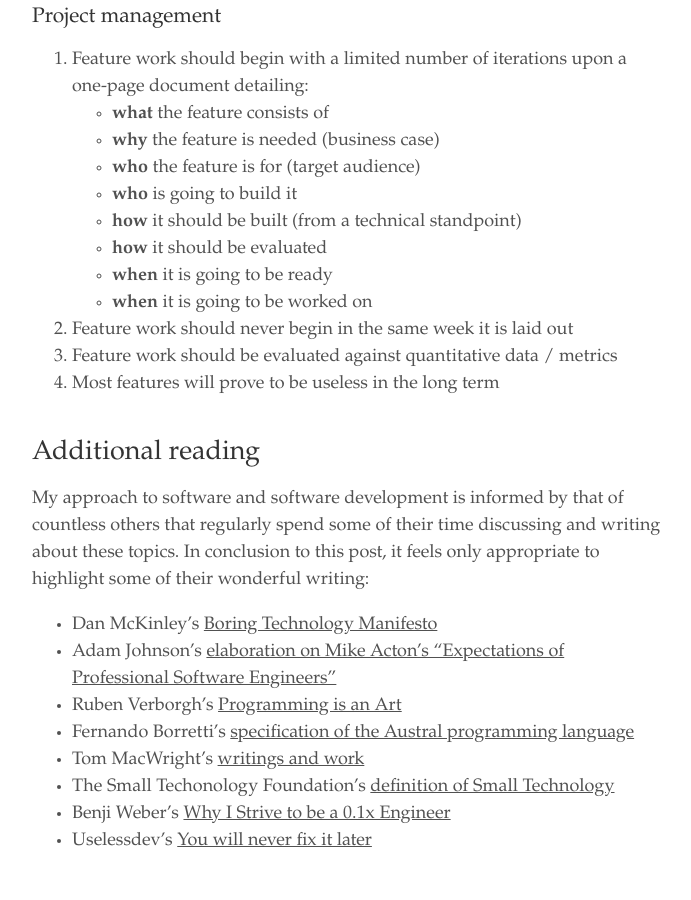
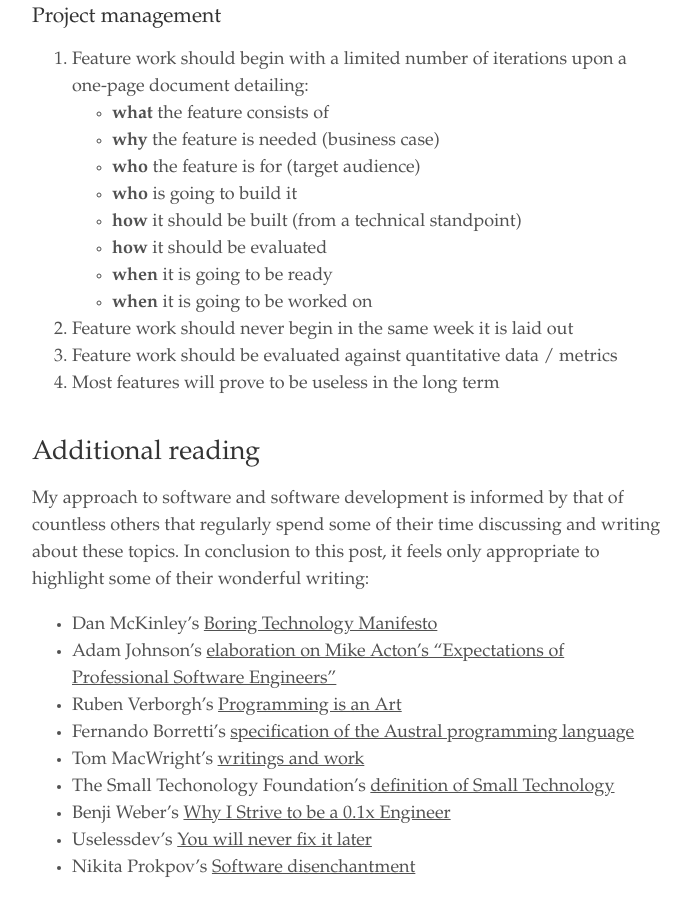
Before and after one commit to jacoscaz/treesandrobots.github.io, a Jekyll site: the page built from _posts/2023-02-08-principles-guidelines-software-development.md, in a window 1280 px wide and 900 px high, scrolled down 3496 px. Shown: the whole window, without its empty margins (293-984 px from the left). Built offline with Jekyll 4.4.1, drawn with Linux system fonts in a browser that asks for light colours; before the commit the page ends 4369 px from its top, so only the background shows below that.

Commit message:
adds link to tonsky's software disenchantment

```diff
--- a/_posts/2023-02-08-principles-guidelines-software-development.md
+++ b/_posts/2023-02-08-principles-guidelines-software-development.md
@@ -167,3 +167,4 @@ appropriate to highlight some of their wonderful writing:
 - The Small Techonology Foundation's [definition of Small Technology](https://small-tech.org/about/#small-technology)
 - Benji Weber's [Why I Strive to be a 0.1x Engineer](https://benjiweber.co.uk/blog/2016/01/25/why-i-strive-to-be-a-0-1x-engineer/)
 - Uselessdev's [You will never fix it later](https://uselessdevblog.wordpress.com/2022/11/10/stop-lying-to-yourself-you-will-never-fix-it-later/)
+- Nikita Prokpov's [Software disenchantment](https://tonsky.me/blog/disenchantment/)
```
